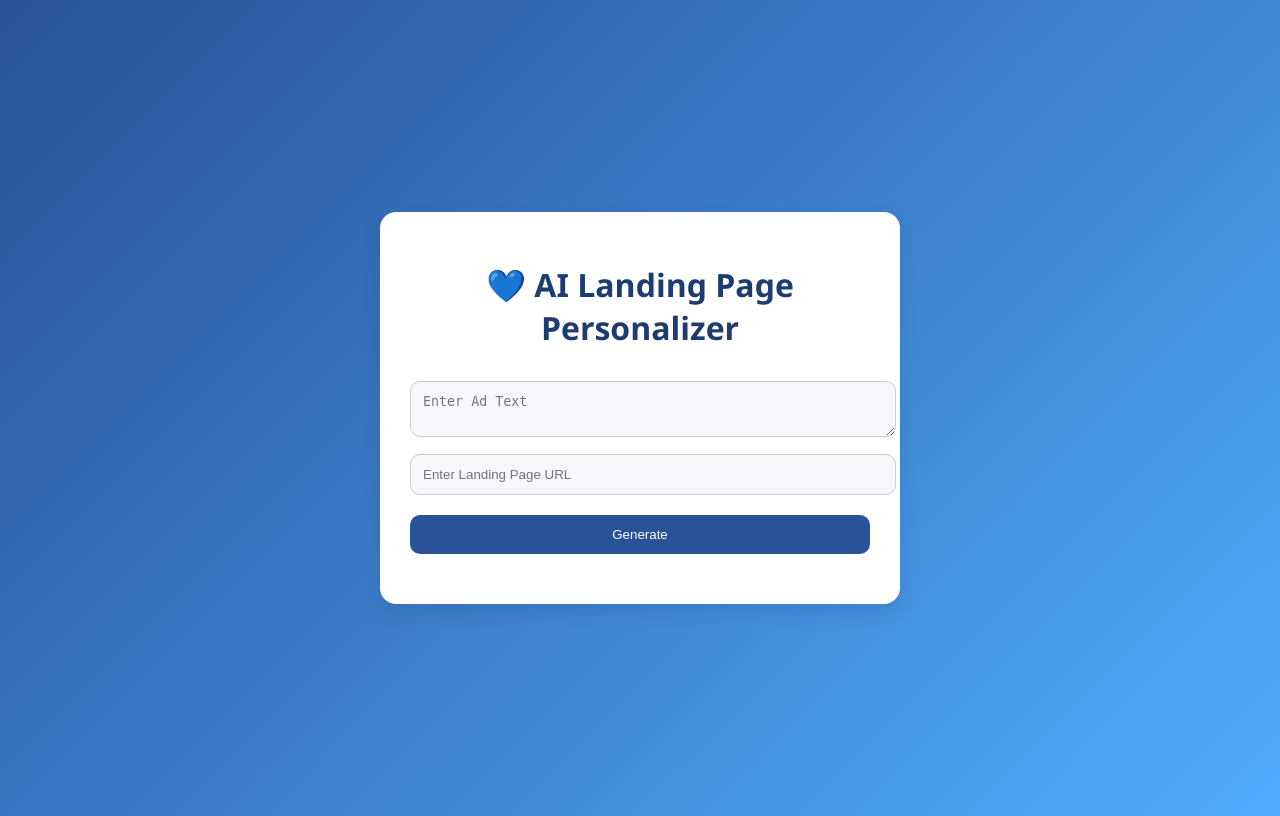
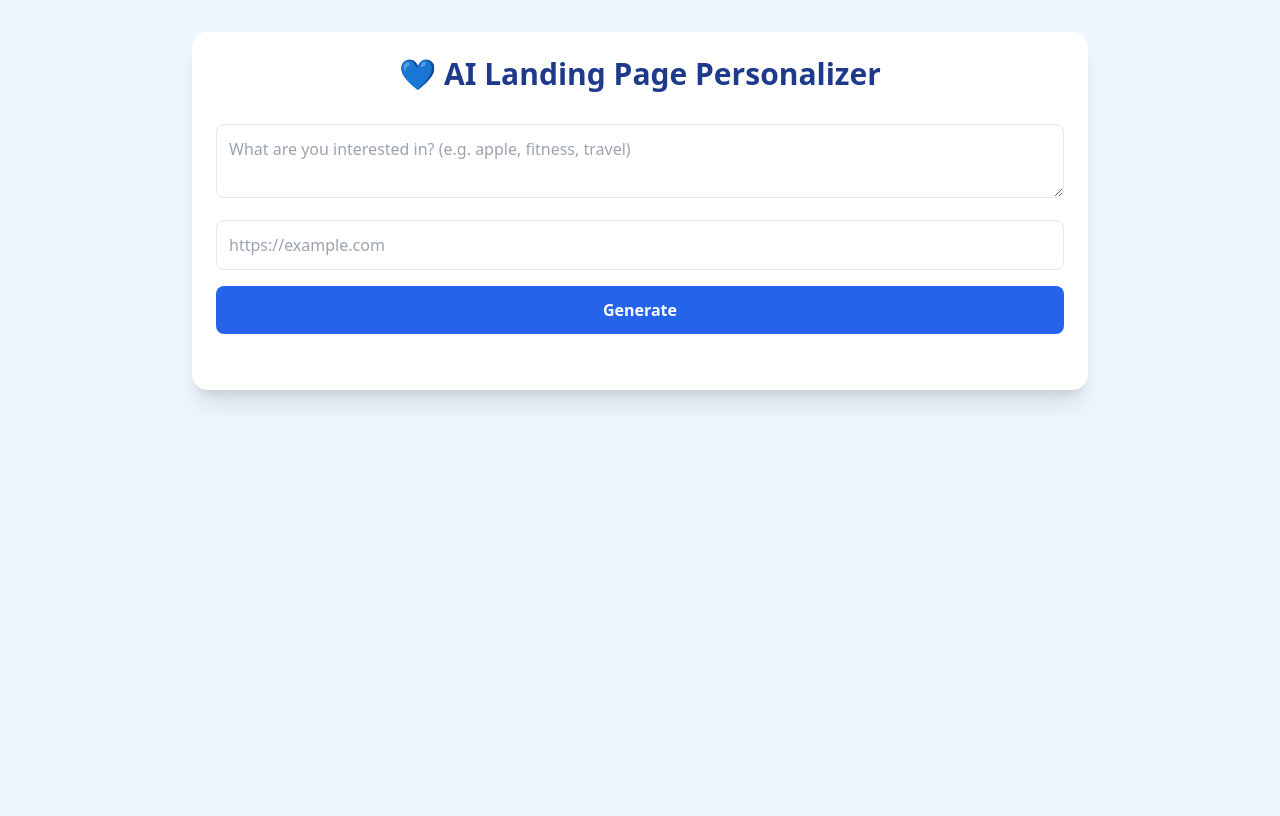
Before and after one commit to mangavarapuharshini/troopod-ai-personalizer, a Flask app: page / in a window 1280 px wide. After the commit the page ends 405 px from the top, so only its background shows below. Run offline with Flask 3, Linux system fonts and the light colour scheme; some libraries are stand-ins or nearby versions.

Commit message:
Refactor index.html for improved layout and styles

```diff
--- a/templates/index.html
+++ b/templates/index.html
@@ -1,155 +1,78 @@
 <!DOCTYPE html>
-<html>
+<html lang="en">
 <head>
+    <meta charset="UTF-8">
+    <meta name="viewport" content="width=device-width, initial-scale=1.0">
     <title>AI Landing Page Personalizer</title>
-
+    <script src="https://cdn.tailwindcss.com"></script>
     <style>
-        body {
-            font-family: 'Segoe UI', sans-serif;
-            background: linear-gradient(135deg, #2a5298, #4facfe);
-            display: flex;
-            justify-content: center;
-            align-items: center;
-            min-height: 100vh;
+        /* Is section mein maine changes kiye hain */
+        .personalization-card {
+            position: fixed; /* Pehle absolute tha, ab fixed hai */
+            top: 20px;       /* Top se thoda niche */
+            right: 20px;     /* Right side mein chipka hua */
+            z-index: 9999;   /* Taaki ye hamesha sabse upar dikhe */
+            width: 320px;    /* Card ki width fix kar di */
+            box-shadow: 0 10px 25px rgba(0,0,0,0.2);
+            border-radius: 15px;
+            background: white;
+            border-left: 5px solid #2563eb;
+            animation: slideIn 0.5s ease-out;
         }
 
-        .container {
-            background: white;
-            padding: 30px;
-            border-radius: 16px;
-            width: 460px;
-            box-shadow: 0 8px 20px rgba(0,0,0,0.1);
-            text-align: center;
+        @keyframes slideIn {
+            from { transform: translateX(100%); opacity: 0; }
+            to { transform: translateX(0); opacity: 1; }
         }
 
-        h1 {
-            color: #1e3c72;
-            margin-bottom: 20px;
-        }
-
-        textarea, input {
+        iframe {
             width: 100%;
-            padding: 12px;
-            margin-top: 12px;
-            border-radius: 10px;
-            border: 1px solid #ccc;
-            background: #f5f7fa;
-        }
-
-        button {
-            margin-top: 20px;
-            padding: 12px;
-            width: 100%;
+            height: 600px;
             border: none;
-            border-radius: 10px;
-            color: white;
-            background: #2a5298;
-            cursor: pointer;
-        }
-
-        button:hover {
-            background: #1e3c72;
-        }
-
-        #output {
-            margin-top: 20px;
-            text-align: left;
-        }
-
-        #preview {
-            margin-top: 20px;
-        }
-
-        .iframe-wrapper {
-            position: relative;
-        }
-
-        .overlay-card {
-            position: absolute;
-            top: 20px;
-            left: 20px;
-            background: white;
-            padding: 15px;
-            border-radius: 10px;
-            box-shadow: 0 4px 12px rgba(0,0,0,0.2);
-            width: 260px;
-            z-index: 10;
-
-            /* ✅ IMPORTANT FIX: does NOT block clicks */
-            pointer-events: none;
+            border-radius: 8px;
         }
     </style>
 </head>
+<body class="bg-blue-50 min-h-screen p-4 md:p-8">
+    <div class="max-w-4xl mx-auto bg-white rounded-2xl shadow-xl p-6">
+        <h1 class="text-3xl font-bold text-center text-blue-900 mb-8">
+            💙 AI Landing Page Personalizer
+        </h1>
 
-<body>
+        <form action="/generate" method="POST" class="space-y-4 mb-8">
+            <div>
+                <textarea name="interest" rows="2" class="w-full p-3 border rounded-lg focus:ring-2 focus:ring-blue-500" placeholder="What are you interested in? (e.g. apple, fitness, travel)"></textarea>
+            </div>
+            <div>
+                <input type="url" name="url" class="w-full p-3 border rounded-lg focus:ring-2 focus:ring-blue-500" placeholder="https://example.com" required>
+            </div>
+            <button type="submit" class="w-full bg-blue-600 hover:bg-blue-700 text-white font-bold py-3 rounded-lg transition duration-200">
+                Generate
+            </button>
+        </form>
 
-    <div class="container">
-        <h1>💙 AI Landing Page Personalizer</h1>
+        {% if personalized_content %}
+        <div class="mt-8">
+            <h2 class="text-xl font-semibold mb-4 text-gray-800">✨ Personalized Landing Experience:</h2>
 
-        <textarea id="ad" placeholder="Enter Ad Text"></textarea>
-        <input type="text" id="url" placeholder="Enter Landing Page URL">
+            <div class="relative border-2 border-gray-200 rounded-xl overflow-hidden bg-gray-100">
+                <iframe src="{{ target_url }}"></iframe>
 
-        <button onclick="generate()">Generate</button>
-
-        <div id="output"></div>
-        <div id="preview"></div>
+                <div class="personalization-card p-6">
+                    <div class="text-center">
+                        <span class="text-4xl mb-2 block">🚀</span>
+                        <h3 class="text-2xl font-bold text-blue-900 mb-2">Special Offer: {{ interest }}</h3>
+                        <p class="text-gray-600 mb-4">
+                            We've personalized this experience based on your interest.
+                        </p>
+                        <button class="w-full bg-blue-600 text-white py-2 rounded-lg font-semibold">
+                            Claim Now
+                        </button>
+                    </div>
+                </div>
+            </div>
+        </div>
+        {% endif %}
     </div>
-
-    <script>
-        async function generate() {
-            const ad = document.getElementById('ad').value;
-            const url = document.getElementById('url').value;
-
-            if (!ad) {
-                document.getElementById('output').innerHTML =
-                    "<p style='color:#ff5252;'>⚠️ Please enter ad text</p>";
-                return;
-            }
-
-            document.getElementById('output').innerHTML = "⏳ Generating...";
-            document.getElementById('preview').innerHTML = "";
-
-            try {
-                const res = await fetch('/generate', {
-                    method: 'POST',
-                    headers: { 'Content-Type': 'application/json' },
-                    body: JSON.stringify({ ad, url })
-                });
-
-                const data = await res.json();
-
-                if (data.status === "error") {
-                    document.getElementById('output').innerHTML =
-                        `<p style="color:red;">❌ ${data.message}</p>`;
-                    return;
-                }
-
-                // ✅ Heading
-                document.getElementById('output').innerHTML =
-                    `<h3>✨ Personalized Landing Experience:</h3>`;
-
-                // ✅ Overlay + real page
-                if (url) {
-                    const finalUrl = url.startsWith('http') ? url : 'https://' + url;
-
-                    document.getElementById('preview').innerHTML =
-                        `<div class="iframe-wrapper">
-                            <iframe src="${finalUrl}"
-                                    style="width:100%; height:400px; border:none; border-radius:10px;">
-                            </iframe>
-
-                            <div class="overlay-card">
-                                ${data.rewritten}
-                            </div>
-                        </div>`;
-                }
-
-            } catch (err) {
-                document.getElementById('output').innerHTML =
-                    "<p style='color:red;'>❌ Something went wrong</p>";
-            }
-        }
-    </script>
-
 </body>
 </html>
```
